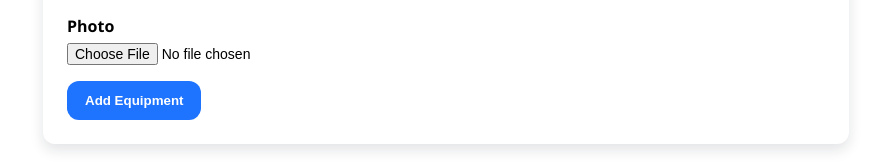
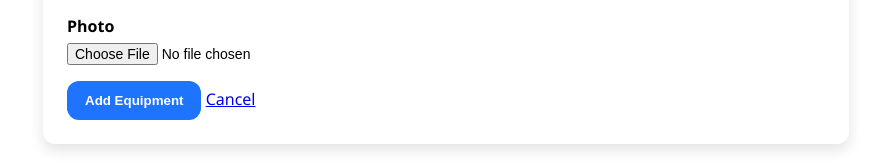
Before and after one commit to itz-Aro/brgy_iba, a PHP site: page /equipment/add_equipment.php in a window 1280 px wide. Shown: the part 906-1072 px from the top of the page, without its empty margins (409-1280 px from the left). Run offline with PHP 8.4, Linux system fonts and the light colour scheme.

Commit message:
done input cancel

```diff
--- a/equipment/add_equipment.php
+++ b/equipment/add_equipment.php
@@ -147,6 +147,7 @@ $res = $stmt->execute([$code,$name,$description,$category,$total_quantity,$avail
       </div>
 
       <button type="submit" class="submit-btn">Add Equipment</button>
+      <a href="equipment.php" class="cancel-btn">Cancel</a>
     </form>
   </div>
 </main>
--- a/equipment/edit_equipment.php
+++ b/equipment/edit_equipment.php
@@ -74,7 +74,6 @@ $res = $stmt->execute([
 
 
     if ($res) {
-    // Redirect to list page after successful update
     header("Location: equipment.php");
     exit();
 } else {
@@ -180,6 +179,7 @@ $res = $stmt->execute([
             </div>
 
             <button class="submit-btn">Update Equipment</button>
+             <a href="equipment.php" class="cancel-btn">Cancel</a>
         </form>
     </div>
 </main>
```
